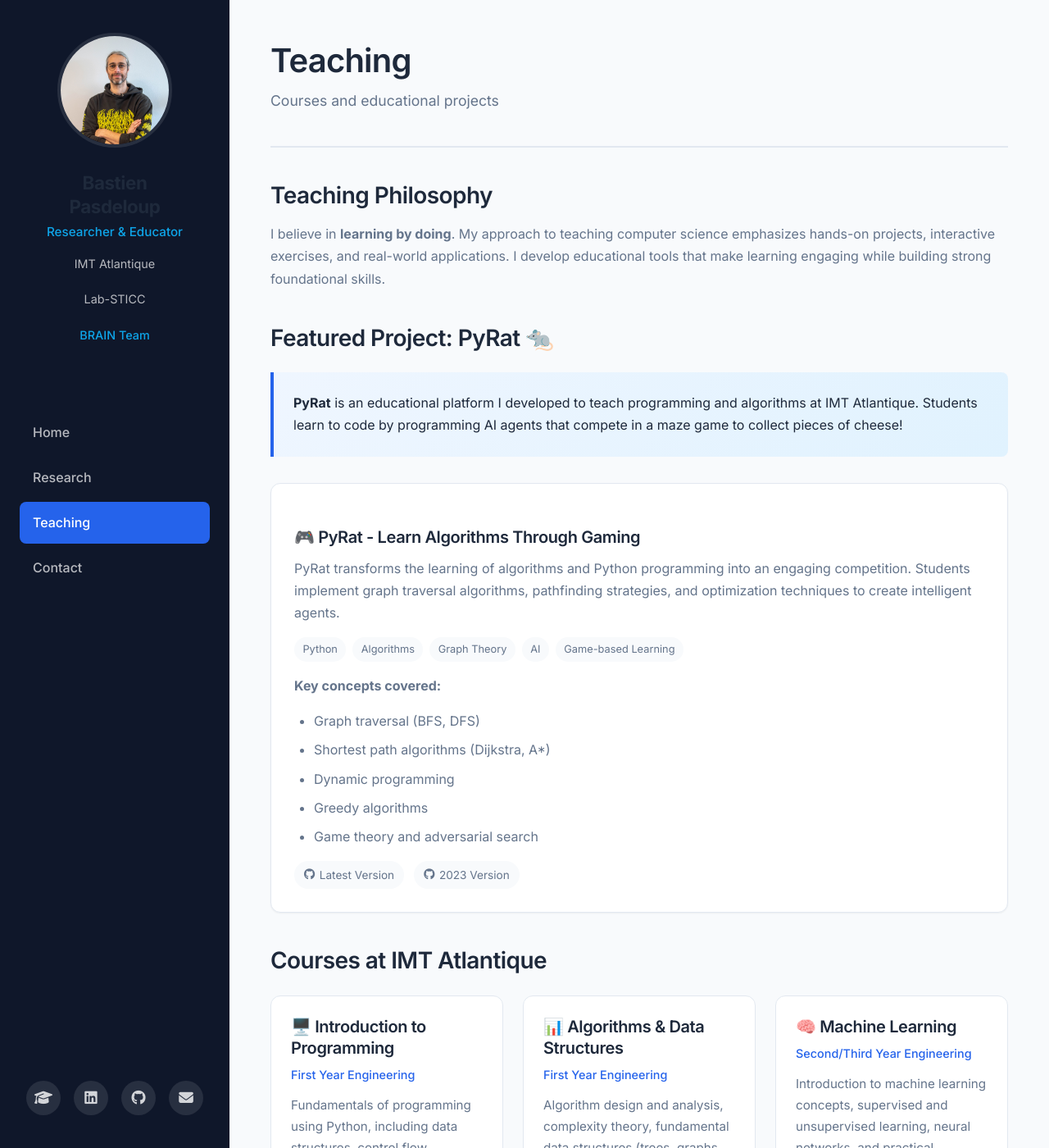
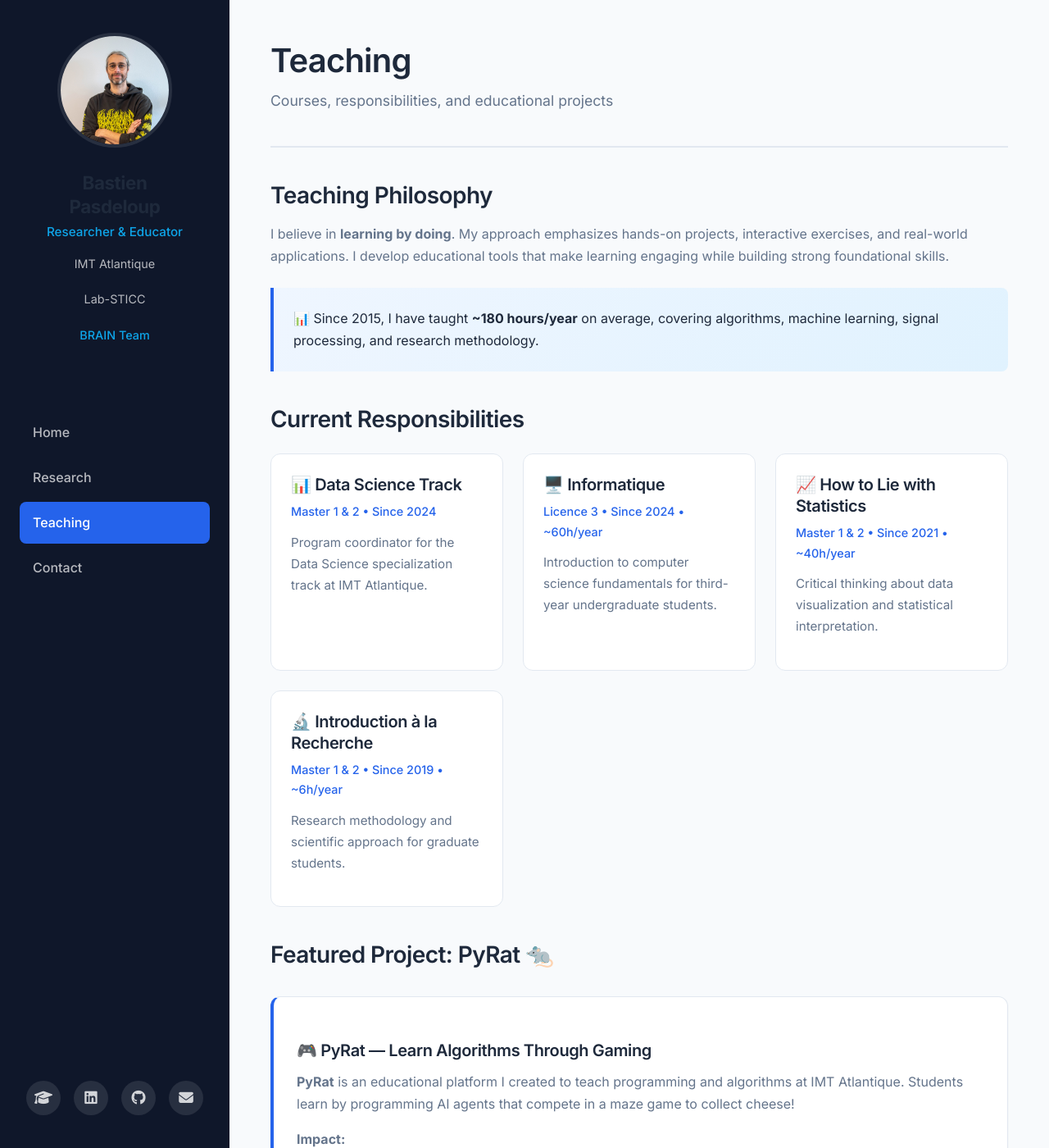
Before and after one commit to BastienPasdeloup/BastienPasdeloup.github.io, a Jekyll site: the page built from teaching.md, in a window 1280 px wide and 1400 px high. Shown: the whole window at 82% size. Built offline with Jekyll 4.4.1, drawn with Linux system fonts in a browser that asks for light colours; some of the changed text lies outside the part shown.

Commit message:
Complete website overhaul with HDR content: research, teaching, supervisions, projects

```diff
--- a/teaching.md
+++ b/teaching.md
@@ -5,119 +5,151 @@
 
 <div class="page-header">
   <h1>Teaching</h1>
-  <p class="subtitle">Courses and educational projects</p>
+  <p class="subtitle">Courses, responsibilities, and educational projects</p>
 </div>
 
 ## Teaching Philosophy
 
-I believe in **learning by doing**. My approach to teaching computer science emphasizes hands-on projects, interactive exercises, and real-world applications. I develop educational tools that make learning engaging while building strong foundational skills.
+I believe in **learning by doing**. My approach emphasizes hands-on projects, interactive exercises, and real-world applications. I develop educational tools that make learning engaging while building strong foundational skills.
+
+<div class="highlight-box">
+  <p>📊 Since 2015, I have taught <strong>~180 hours/year</strong> on average, covering algorithms, machine learning, signal processing, and research methodology.</p>
+</div>
+
+## Current Responsibilities
+
+<div class="card-grid">
+  <div class="course-card">
+    <h3>📊 Data Science Track</h3>
+    <div class="course-info">Master 1 & 2 • Since 2024</div>
+    <p>Program coordinator for the Data Science specialization track at IMT Atlantique.</p>
+  </div>
+
+  <div class="course-card">
+    <h3>🖥️ Informatique</h3>
+    <div class="course-info">Licence 3 • Since 2024 • ~60h/year</div>
+    <p>Introduction to computer science fundamentals for third-year undergraduate students.</p>
+  </div>
+
+  <div class="course-card">
+    <h3>📈 How to Lie with Statistics</h3>
+    <div class="course-info">Master 1 & 2 • Since 2021 • ~40h/year</div>
+    <p>Critical thinking about data visualization and statistical interpretation.</p>
+  </div>
+
+  <div class="course-card">
+    <h3>🔬 Introduction à la Recherche</h3>
+    <div class="course-info">Master 1 & 2 • Since 2019 • ~6h/year</div>
+    <p>Research methodology and scientific approach for graduate students.</p>
+  </div>
+</div>
 
 ## Featured Project: PyRat 🐀
 
-<div class="highlight-box">
-  <p><strong>PyRat</strong> is an educational platform I developed to teach programming and algorithms at IMT Atlantique. Students learn to code by programming AI agents that compete in a maze game to collect pieces of cheese!</p>
-</div>
+<div class="card" style="margin: 2rem 0; border-left: 4px solid var(--color-primary);">
+  <h3>🎮 PyRat — Learn Algorithms Through Gaming</h3>
+  <p><strong>PyRat</strong> is an educational platform I created to teach programming and algorithms at IMT Atlantique. Students learn by programming AI agents that compete in a maze game to collect cheese!</p>
 
-<div class="card" style="margin: 2rem 0;">
-  <h3>🎮 PyRat - Learn Algorithms Through Gaming</h3>
-  <p>PyRat transforms the learning of algorithms and Python programming into an engaging competition. Students implement graph traversal algorithms, pathfinding strategies, and optimization techniques to create intelligent agents.</p>
+  <p><strong>Impact:</strong></p>
+  <ul>
+    <li>Used at IMT Atlantique since 2015</li>
+    <li>Deployed at ECAM Louis de Broglie</li>
+    <li>Presented at PyConFr and QPES conferences</li>
+    <li>Open source with active development</li>
+  </ul>
 
   <div class="course-tags" style="margin: 1rem 0;">
     <span class="tag">Python</span>
     <span class="tag">Algorithms</span>
     <span class="tag">Graph Theory</span>
+    <span class="tag">Game-based Learning</span>
     <span class="tag">AI</span>
-    <span class="tag">Game-based Learning</span>
   </div>
 
-  <p><strong>Key concepts covered:</strong></p>
-  <ul>
-    <li>Graph traversal (BFS, DFS)</li>
-    <li>Shortest path algorithms (Dijkstra, A*)</li>
-    <li>Dynamic programming</li>
-    <li>Greedy algorithms</li>
-    <li>Game theory and adversarial search</li>
-  </ul>
+  <p><strong>Algorithms covered:</strong> BFS, DFS, Dijkstra, A*, Dynamic Programming, Greedy Algorithms, Adversarial Search</p>
 
   <div class="publication-links" style="margin-top: 1rem;">
     <a href="https://github.com/BastienPasdeloup/PyRat" class="publication-link">
-      <i class="fab fa-github"></i> Latest Version
-    </a>
-    <a href="https://github.com/BastienPasdeloup/PyRat_2023" class="publication-link">
-      <i class="fab fa-github"></i> 2023 Version
+      <i class="fab fa-github"></i> GitHub Repository
     </a>
   </div>
 </div>
 
-## Courses at IMT Atlantique
+## All Courses
 
-<div class="card-grid">
-  <div class="course-card">
-    <h3>🖥️ Introduction to Programming</h3>
-    <div class="course-info">First Year Engineering</div>
-    <p>Fundamentals of programming using Python, including data structures, control flow, functions, and object-oriented programming.</p>
-    <div class="course-tags">
-      <span class="tag">Python</span>
-      <span class="tag">OOP</span>
-      <span class="tag">Fundamentals</span>
-    </div>
-  </div>
+### Current Courses
 
-  <div class="course-card">
-    <h3>📊 Algorithms & Data Structures</h3>
-    <div class="course-info">First Year Engineering</div>
-    <p>Algorithm design and analysis, complexity theory, fundamental data structures (trees, graphs, hash tables), and optimization techniques.</p>
-    <div class="course-tags">
-      <span class="tag">Algorithms</span>
-      <span class="tag">Complexity</span>
-      <span class="tag">Graphs</span>
-    </div>
-  </div>
+| Course | Level | Period | Hours/year |
+|--------|-------|--------|------------|
+| **Informatique** | L3 | 2024– | ~60h |
+| **Data Science Track** | M1/M2 | 2024– | ~40h |
+| **Introduction to AI** | M1/M2 | 2020– | ~40h |
+| **How to Lie with Statistics** | M1/M2 | 2021– | ~40h |
+| **Introduction à la Recherche** | M1/M2 | 2019– | ~6h |
+| **Advanced Machine Learning** | M1/M2 | 2019– | ~5h |
+| **Statistical Learning and Sparsity** | M1/M2 | 2019– | ~3h |
 
-  <div class="course-card">
-    <h3>🧠 Machine Learning</h3>
-    <div class="course-info">Second/Third Year Engineering</div>
-    <p>Introduction to machine learning concepts, supervised and unsupervised learning, neural networks, and practical applications using Python.</p>
-    <div class="course-tags">
-      <span class="tag">ML</span>
-      <span class="tag">Deep Learning</span>
-      <span class="tag">PyTorch</span>
-    </div>
-  </div>
+### Past Courses
 
-  <div class="course-card">
-    <h3>📡 Signal Processing</h3>
-    <div class="course-info">Engineering Curriculum</div>
-    <p>Digital signal processing fundamentals, Fourier analysis, filtering, and introduction to signal processing on graphs.</p>
-    <div class="course-tags">
-      <span class="tag">DSP</span>
-      <span class="tag">Fourier</span>
-      <span class="tag">Filtering</span>
-    </div>
-  </div>
+| Course | Level | Period | Hours/year |
+|--------|-------|--------|------------|
+| Algorithmique & Mathématiques Discrètes | L3 | 2015–2024 | ~24-42h |
+| Fundamentals of Machine Learning | M1/M2 | 2020–2024 | ~36h |
+| Systèmes en Réseaux | L3 | 2019–2024 | ~23h |
+| Advanced Data Mining | M1/M2 | 2019–2023 | ~6h |
+| Gestion de Projet | M1/M2 | 2019–2020 | ~63h |
+| Business Intelligence | M1/M2 | 2019–2020 | ~41h |
+| Majeure Informatique | M1/M2 | 2015–2018 | ~22h |
+| Traitement du Signal | L1 | 2018–2019 | ~5h |
+
+## Student Supervision
+
+### Projects & Internships
+
+- 📁 **28 student projects** supervised (L2 to M2)
+- 🏢 **3 industry partnership projects**
+- 🎓 **4 end-of-study internship tutorships**
+- 👩‍🎓 **2 apprenticeship students** (engineering curriculum)
+- 📋 **17+ short internships** (L2 to M2, 2015-2024)
+
+### Graduate Students
+
+I welcome motivated students interested in:
+
+- 🤖 **AI & Machine Learning** — Few-shot learning, LLMs, foundation models
+- 🧠 **Neuroimaging** — EEG/fMRI analysis, brain-computer interfaces
+- 🏥 **Healthcare AI** — Medical image analysis, clinical prediction
+- 📊 **Data Science** — Time series, optimization, decision support
+
+<div class="highlight-box">
+  <p>📧 <strong>Interested in working with me?</strong> If you're looking for an internship, PhD position, or project supervision, feel free to <a href="/contact">contact me</a> with your CV and research interests!</p>
 </div>
 
-## Educational Resources
+## Science Outreach
 
-I make my teaching materials and educational software open source to benefit the broader community:
+I am committed to sharing scientific knowledge with the public:
 
-| Resource | Description | Link |
-|----------|-------------|------|
-| **PyRat** | Educational game for learning algorithms | [GitHub](https://github.com/BastienPasdeloup/PyRat) |
-| **PyRat 2023** | Previous course version with documentation | [GitHub](https://github.com/BastienPasdeloup/PyRat_2023) |
-| **learn_srmp** | Learning materials for SRMP | [GitHub](https://github.com/BastienPasdeloup/learn_srmp) |
+- 🌙 **Nuit Européenne des Chercheur·e·s** — Annual participation since 2019
+- 🔬 **Fête de la Science** — Participation since 2024
+- 🏫 **Une Chercheure à l'École** — Workshops in 9 CM1/CM2 classes across 7 schools in Finistère (2025)
 
-## Student Projects
+## Teaching Volume
 
-I supervise various student projects in the areas of:
-
-- 🤖 **Artificial Intelligence** — Game-playing agents, optimization problems
-- 🔊 **Audio Processing** — Music analysis, speech recognition
-- 📈 **Machine Learning** — Applied ML projects, deep learning applications
-- 📊 **Data Science** — Data analysis, visualization, predictive modeling
-
----
-
-<div class="highlight-box">
-  <p>📧 <strong>Interested in working with me?</strong> If you're a student looking for an internship or project supervision in these areas, feel free to <a href="/contact">contact me</a>!</p>
+<div class="card" style="margin: 2rem 0;">
+  <p style="text-align: center; margin-bottom: 1rem;"><strong>Face-to-face teaching hours per academic year</strong></p>
+  <div style="display: flex; justify-content: space-between; align-items: flex-end; height: 150px; padding: 0 1rem;">
+    <div style="text-align: center;"><div style="background: var(--color-primary); width: 30px; height: 32px;"></div><small>15-16</small></div>
+    <div style="text-align: center;"><div style="background: var(--color-primary); width: 30px; height: 32px;"></div><small>16-17</small></div>
+    <div style="text-align: center;"><div style="background: var(--color-primary); width: 30px; height: 32px;"></div><small>17-18</small></div>
+    <div style="text-align: center;"><div style="background: #94a3b8; width: 30px; height: 3px;"></div><small>18-19</small></div>
+    <div style="text-align: center;"><div style="background: var(--color-primary); width: 30px; height: 92px;"></div><small>19-20</small></div>
+    <div style="text-align: center;"><div style="background: var(--color-primary); width: 30px; height: 91px;"></div><small>20-21</small></div>
+    <div style="text-align: center;"><div style="background: var(--color-primary); width: 30px; height: 93px;"></div><small>21-22</small></div>
+    <div style="text-align: center;"><div style="background: var(--color-primary); width: 30px; height: 97px;"></div><small>22-23</small></div>
+    <div style="text-align: center;"><div style="background: var(--color-primary); width: 30px; height: 92px;"></div><small>23-24</small></div>
+    <div style="text-align: center;"><div style="background: var(--color-primary); width: 30px; height: 90px;"></div><small>24-25</small></div>
+  </div>
+  <p style="text-align: center; margin-top: 1rem; color: var(--color-text-muted); font-size: 0.85rem;">
+    PhD (2015-2017) • Post-Doc EPFL (2018-2019) • Associate Professor (2019–present)
+  </p>
 </div>
```
Also changed, not shown: contact.md (+20 -0 lines), index.md (+37 -19 lines), research.md (+108 -53 lines).
